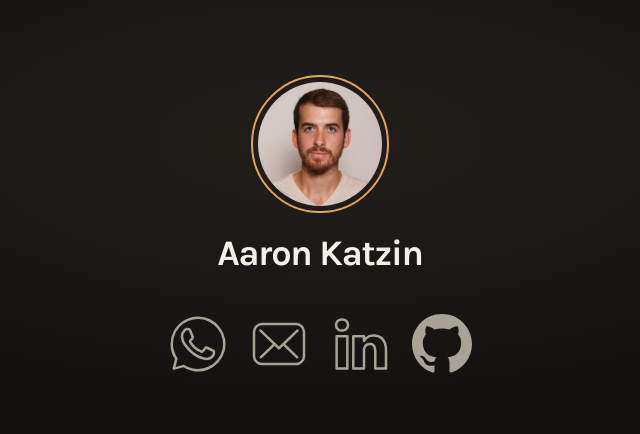
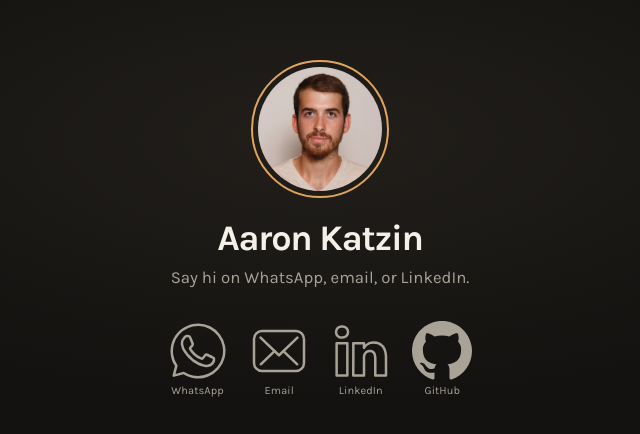
Before and after one commit to AaronKatzin/links, a plain HTML site: page index.html in a window 1280 px wide. Shown: the part 164-598 px from the top of the page, without its empty margins (320-960 px from the left). Drawn offline with Linux system fonts and the light colour scheme.

Commit message:
Add a tagline and small labels under the contact icons.
A short neutral line sits under the name, and each icon shows a quiet text label. Aaron can replace the tagline with his own words.

```diff
--- a/index.html
+++ b/index.html
@@ -34,6 +34,7 @@
     <main>
         <img id="userPhoto" src="img/aaron_profile_pic.jpg" width="110" height="110" alt="Aaron Katzin">
         <h1>Aaron Katzin</h1>
+        <p class="tagline">Say hi on WhatsApp, email, or LinkedIn.</p>
         <nav id="icons" aria-label="Contact">
             <a target="_blank" rel="noopener" href="https://api.whatsapp.com/send?phone=972585777670" aria-label="WhatsApp">
                 <svg width="75" height="75" viewBox="0 0 24 24" aria-hidden="true">
@@ -43,6 +44,7 @@
                         <path d="M12,1A11,11,0,0,0,2.792,18.014l-.974,3.711a.5.5,0,0,0,.61.61l3.779-.991A11,11,0,1,0,12,1Zm0,21a9.961,9.961,0,0,1-5.437-1.614.493.493,0,0,0-.4-.064L3,21.151l.814-3.1a.5.5,0,0,0-.071-.41A10,10,0,1,1,12,22Z"></path>
                     </g>
                 </svg>
+                <span class="icon-label">WhatsApp</span>
             </a>
             <a target="_blank" rel="noopener" href="mailto:katzin.aaron@gmail.com?subject=I%20saw%20your%20website" aria-label="Email">
                 <svg width="75" height="75" viewBox="0 0 24 24" aria-hidden="true">
@@ -52,6 +54,7 @@
                     <path d="M4.7,17.833a.5.5,0,0,1-.347-.86l5.54-5.31a.5.5,0,0,1,.692.722L5.048,17.694A.5.5,0,0,1,4.7,17.833Z"></path>
                     <path d="M19.3,17.832a.5.5,0,0,1-.346-.139l-5.538-5.308a.5.5,0,0,1,.692-.722l5.538,5.308a.5.5,0,0,1-.346.861Z"></path>
                 </svg>
+                <span class="icon-label">Email</span>
             </a>
             <a target="_blank" rel="noopener" href="https://www.linkedin.com/in/aaronkatzin" aria-label="LinkedIn">
                 <svg width="75" height="75" viewBox="0 0 24 24" aria-hidden="true">
@@ -60,12 +63,14 @@
                     <path d="M6.541,8.431H2.253a.5.5,0,0,0-.5.5v12.9a.5.5,0,0,0,.5.5H6.541a.5.5,0,0,0,.5-.5V8.931A.5.5,0,0,0,6.541,8.431Zm-.5,12.9H2.753V9.431H6.041Z"></path>
                     <path d="M17.064,8.128A4.691,4.691,0,0,0,13.7,9.362V8.931a.5.5,0,0,0-.5-.5H8.914a.5.5,0,0,0-.5.523c.053,1.183,0,12.756,0,12.873a.5.5,0,0,0,.5.5H13.2a.5.5,0,0,0,.5-.5v-7.2a2.749,2.749,0,0,1,.1-.86,1.869,1.869,0,0,1,1.737-1.254c.413,0,1.671,0,1.671,2.417v6.9a.5.5,0,0,0,.5.5H22a.5.5,0,0,0,.5-.5v-7.4C22.5,10.485,20.467,8.128,17.064,8.128Zm4.436,13.2H18.213v-6.4c0-2.973-1.673-3.417-2.671-3.417a2.83,2.83,0,0,0-2.664,1.878,3.253,3.253,0,0,0-.177,1.236v6.7H9.416c.009-2.058.04-9.654.009-11.9H12.7v1.328a.5.5,0,0,0,.92.272,3.769,3.769,0,0,1,3.443-1.9c2.819,0,4.436,1.934,4.436,5.305Z"></path>
                 </svg>
+                <span class="icon-label">LinkedIn</span>
             </a>
             <a target="_blank" rel="noopener" href="https://github.com/AaronKatzin" aria-label="GitHub">
                 <svg xmlns="http://www.w3.org/2000/svg" width="75" height="75" viewBox="0 0 24 24" aria-hidden="true">
                     <title>GitHub</title>
                     <path d="M12 0c-6.626 0-12 5.373-12 12 0 5.302 3.438 9.8 8.207 11.387.599.111.793-.261.793-.577v-2.234c-3.338.726-4.033-1.416-4.033-1.416-.546-1.387-1.333-1.756-1.333-1.756-1.089-.745.083-.729.083-.729 1.205.084 1.839 1.237 1.839 1.237 1.07 1.834 2.807 1.304 3.492.997.107-.775.418-1.305.762-1.604-2.665-.305-5.467-1.334-5.467-5.931 0-1.311.469-2.381 1.236-3.221-.124-.303-.535-1.524.117-3.176 0 0 1.008-.322 3.301 1.23.957-.266 1.983-.399 3.003-.404 1.02.005 2.047.138 3.006.404 2.291-1.552 3.297-1.23 3.297-1.23.653 1.653.242 2.874.118 3.176.77.84 1.235 1.911 1.235 3.221 0 4.609-2.807 5.624-5.479 5.921.43.372.823 1.102.823 2.222v3.293c0 .319.192.694.801.576 4.765-1.589 8.199-6.086 8.199-11.386 0-6.627-5.373-12-12-12z"/>
                 </svg>
+                <span class="icon-label">GitHub</span>
             </a>
         </nav>
     </main>
--- a/style.css
+++ b/style.css
@@ -61,7 +61,7 @@ main {
 }
 
 h1 {
-    margin: 0 0 1.75rem;
+    margin: 0 0 0.4rem;
     font-family: var(--font);
     font-size: 1.875rem;
     font-weight: 700;
@@ -69,6 +69,16 @@ h1 {
     letter-spacing: -0.03em;
     text-align: center;
     color: var(--text);
+}
+
+.tagline {
+    margin: 0 0 1.75rem;
+    max-width: 22rem;
+    font-size: 0.95rem;
+    font-weight: 400;
+    line-height: 1.4;
+    text-align: center;
+    color: var(--text-muted);
 }
 
 #icons {
@@ -83,13 +93,23 @@ h1 {
 
 #icons a {
     display: inline-flex;
+    flex-direction: column;
     align-items: center;
     justify-content: center;
     width: 4.75rem;
-    height: 4.75rem;
+    height: auto;
+    gap: 0.15rem;
     border-radius: 0.85rem;
     color: var(--text-muted);
     text-decoration: none;
+}
+
+.icon-label {
+    font-size: 0.6875rem;
+    font-weight: 400;
+    line-height: 1.2;
+    letter-spacing: 0.01em;
+    color: inherit;
 }
 
 #icons a svg {
@@ -121,7 +141,12 @@ h1 {
     h1 {
         font-size: 2.25rem;
         letter-spacing: -0.035em;
+        margin-bottom: 0.45rem;
+    }
+
+    .tagline {
         margin-bottom: 2rem;
+        font-size: 1.05rem;
     }
 }
 
```
